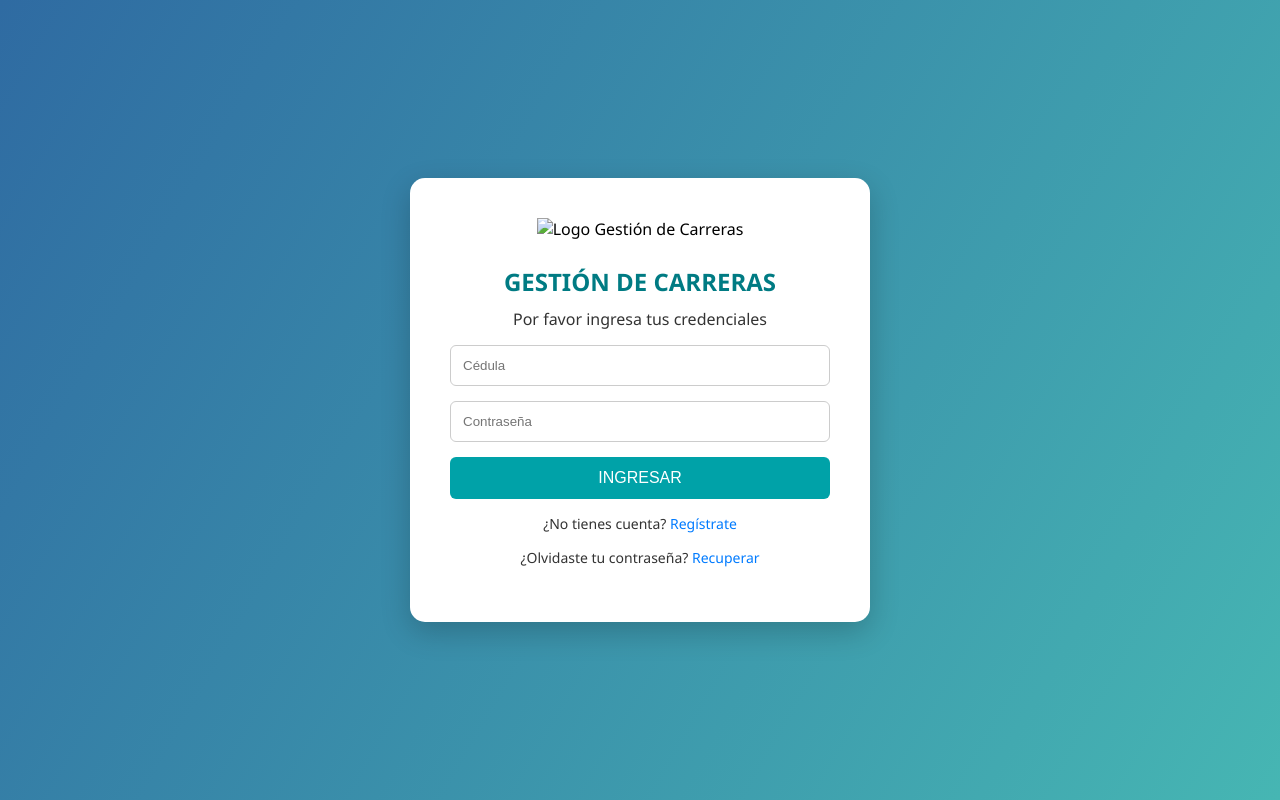
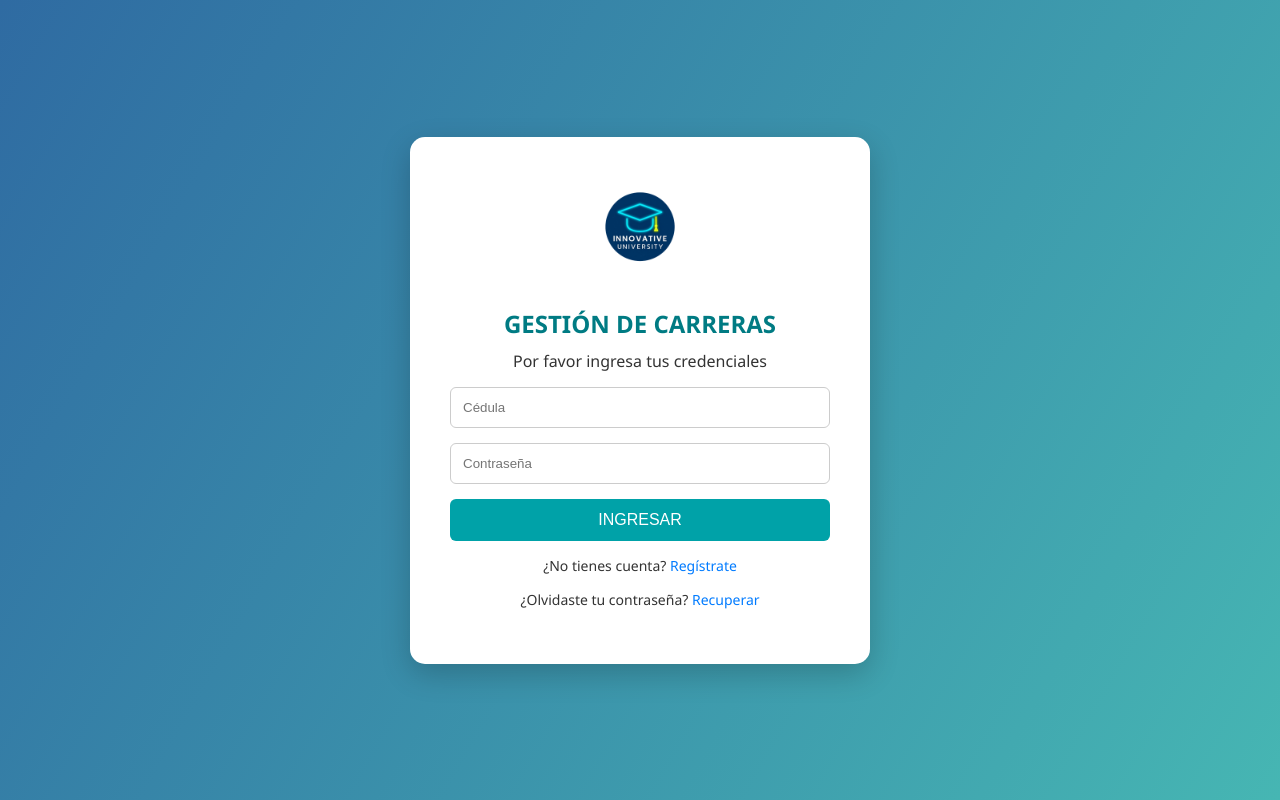
Before and after one commit to Diego20066/ProyectoTecnicas, a plain HTML site: page index.html in a window 1280 px wide. Drawn offline with Linux system fonts and the light colour scheme.

Commit message:
Update index.html

```diff
--- a/index.html
+++ b/index.html
@@ -9,7 +9,7 @@
 <body>
   <div class="background-gradient">
     <div class="login-card">
-      <img src="../s11 final/img/logo-removebg-preview.png" alt="Logo Gestión de Carreras" class="logo-img" />
+      <img src="./img/logo-removebg-preview.png" alt="Logo Gestión de Carreras" class="logo-img" />
       <h2>GESTIÓN DE CARRERAS</h2>
       <p>Por favor ingresa tus credenciales</p>
       <form id="loginForm">
```
